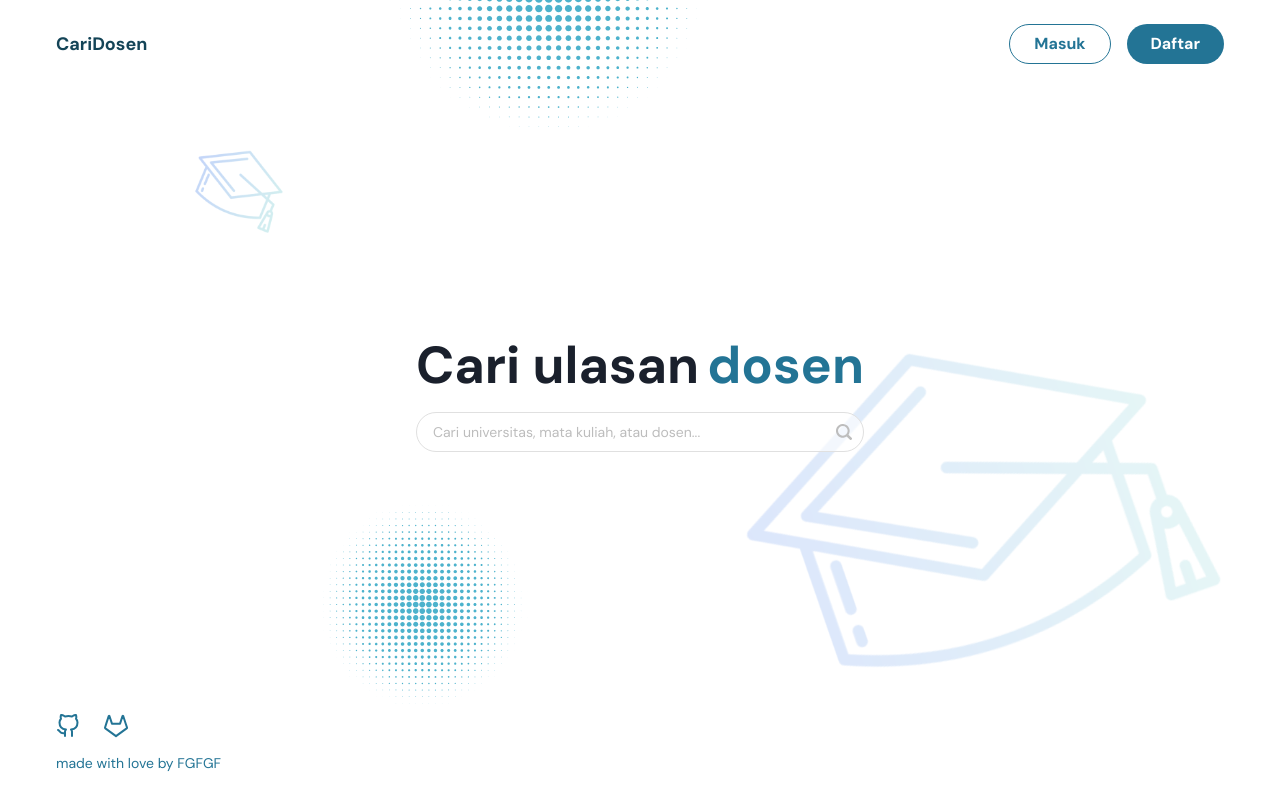
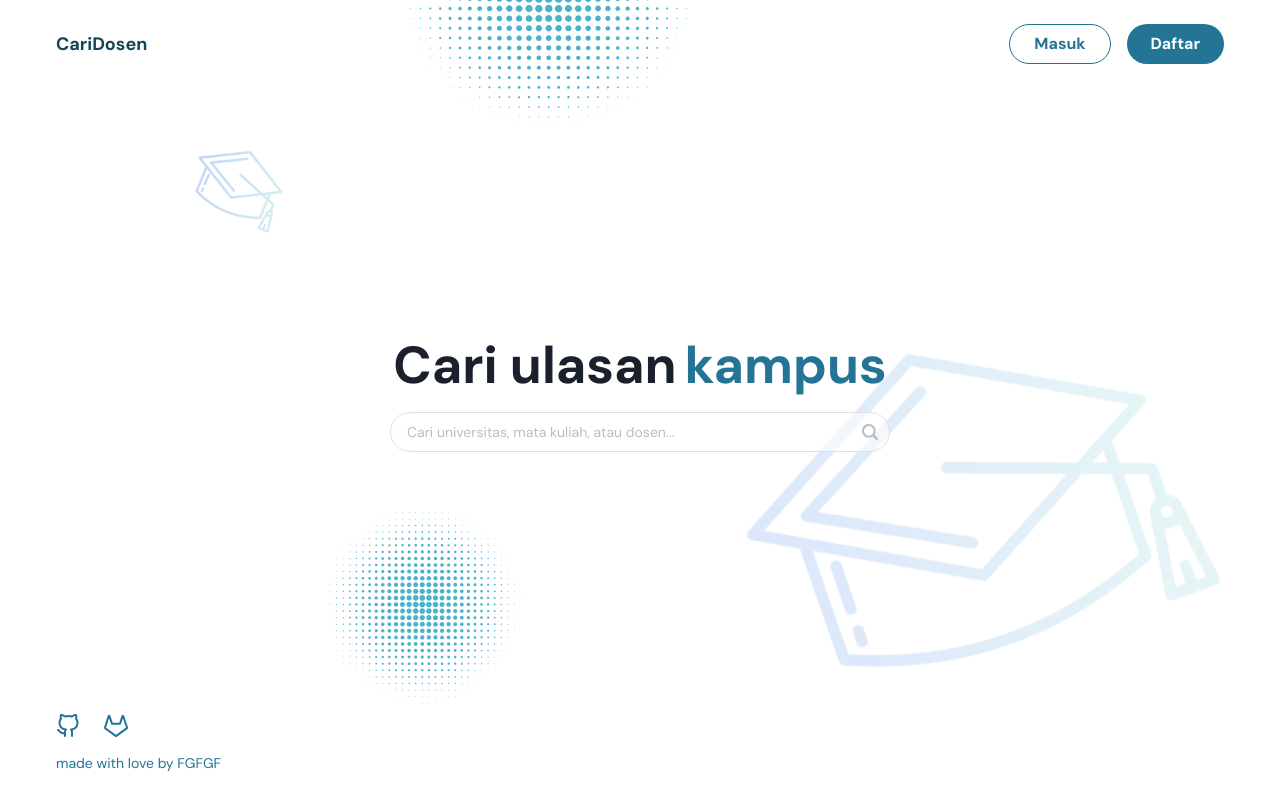
Before and after one commit to IloveNooodles/Dosen-Rank-FE, a Next.js app: page / in a window 1280 px wide. Built offline with nearby package versions, Linux system fonts and the light colour scheme.

Commit message:
fix: dynamic change on hero text

```diff
--- a/pages/index.tsx
+++ b/pages/index.tsx
@@ -5,8 +5,19 @@ import styles from "@/styles/Home.module.scss";
 import { Box, Center, Container, Flex, HStack, VStack, Text, Input, InputGroup, InputRightElement, Image, Icon, keyframes } from "@chakra-ui/react";
 import { Search2Icon } from "@chakra-ui/icons";
 import { motion, isValidMotionProp } from 'framer-motion';
+import React from 'react';
 
-const Index: React.FC<{}> = () => (
+const dynamicText = ["dosen", "mata kuliah", "kampus"];
+
+const Index: React.FC<{}> = () => {
+  const [counter, setCounter] = React.useState<number>(0)
+  React.useEffect(() => {
+    const interval = window.setInterval(() => {
+      setCounter(counter => (counter + 1) % dynamicText.length)
+    }, 2000)
+    return () => {window.clearInterval(interval)}
+  }, [counter])
+  return (
     <Container>
       <Box position="absolute" w="100%" h="100%" overflow="clip">
         <Image src="/graduation-cap-2.png" position="absolute" marginLeft="12%" marginTop="9%" w="11%" pointerEvents="none"/>
@@ -23,10 +34,10 @@ const Index: React.FC<{}> = () => (
                 Cari ulasan
               </Text>
               <Text fontSize={{ base: "32px", md: "52px"}} fontWeight="bold" color="biru.800">
-              dosen
+                { dynamicText[counter] }
               </Text>
             </HStack>
-          <InputGroup>
+            <InputGroup w={{ base: "320px", md: "500px"}}>
               <Input
                 placeholder="Cari universitas, mata kuliah, atau dosen..."
                 _placeholder={{ color: 'netral.400', fontWeight: 'light' }}
@@ -44,5 +55,6 @@ const Index: React.FC<{}> = () => (
       </Flex>
     </Container>
   );
+}
 
 export default Index;
```
Lines whose indentation alone changed are shown as unchanged.
